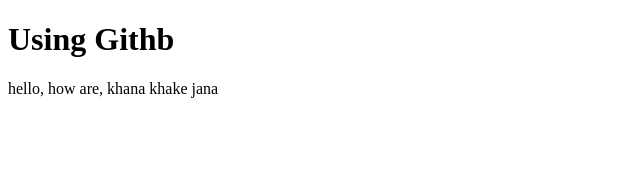
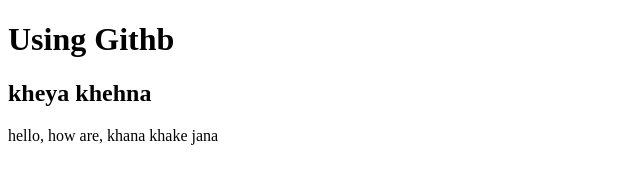
Before and after one commit to rockyhassan/my-first-website, a plain HTML site: page index.html in a window 1280 px wide. Shown: the whole page, without its empty margins (0-640 px from the left). Drawn offline with Linux system fonts and the light colour scheme.

Commit message:
keya kehna

```diff
--- a/index.html
+++ b/index.html
@@ -7,6 +7,7 @@
 </head>
 <body>
     <h1>Using Githb</h1>
+    <h2>kheya khehna</h2>
     <p>hello, how are, khana khake jana</p>
 
 </body>
```
